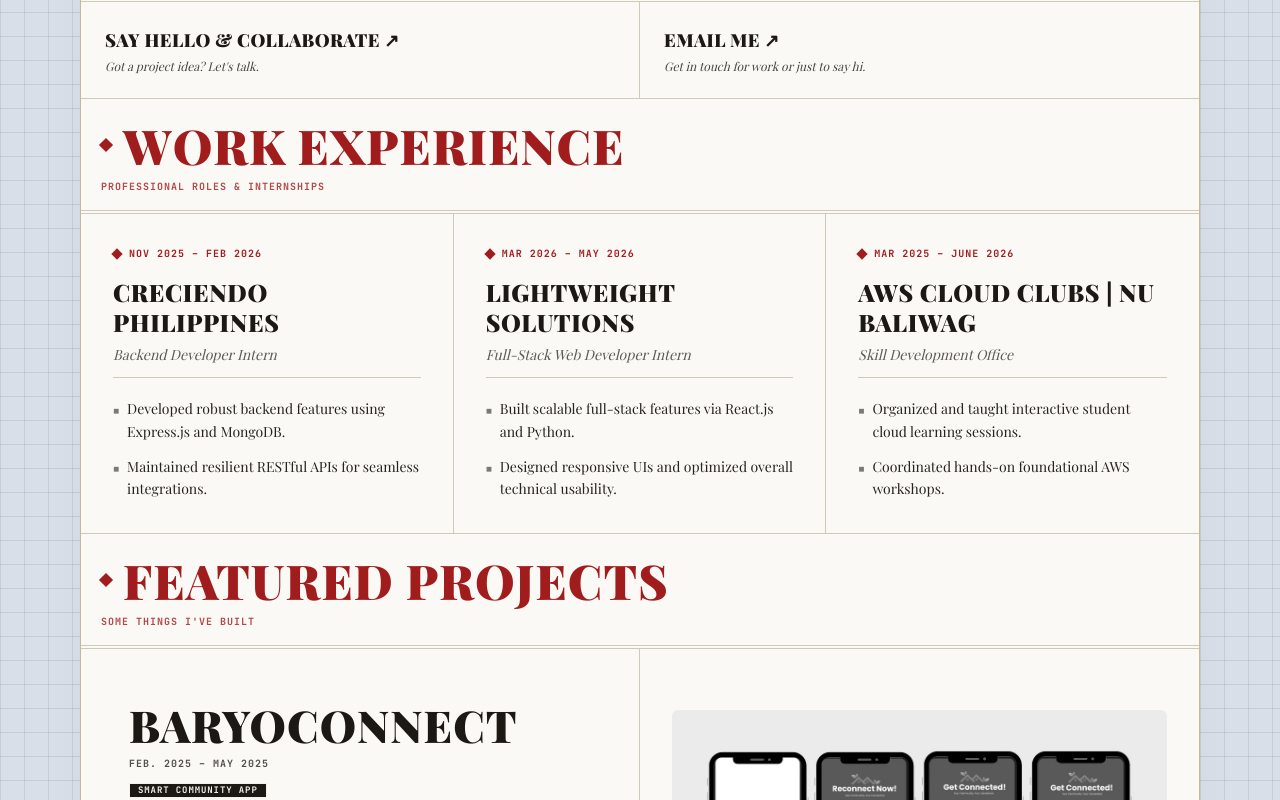
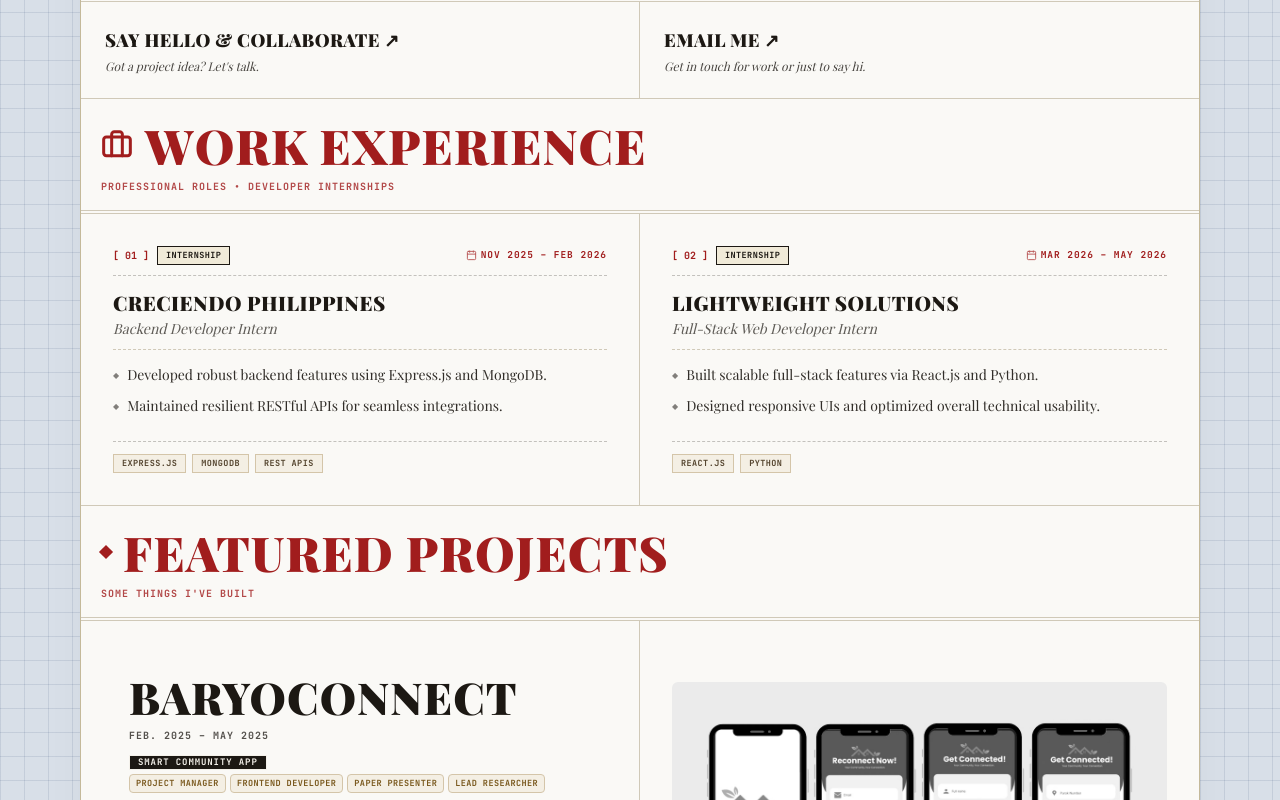
Before and after one commit to Hannahjamilla/hannahperalta-portfolio, a React (Vite) app: page / in a window 1280 px wide. Shown: the part 900-1700 px from the top of the page. Built offline with nearby package versions, Linux system fonts and the light colour scheme; a web font is replaced by a local one.

Commit message:
feat: elevate Education and Work Experience section design with editorial card layout, status badges, and tech chips

```diff
--- a/src/application.tsx
+++ b/src/application.tsx
@@ -1,5 +1,5 @@
 import { useEffect, useState, Suspense } from 'react'
-import { ArrowUpRight, ArrowUp } from 'lucide-react'
+import { ArrowUpRight, ArrowUp, Calendar, MapPin, GraduationCap, Briefcase } from 'lucide-react'
 import type { DetailData } from './types'
 import { ThemeCtx, t } from './context/theme-context'
 import { DetailModal, Lightbox } from './components/lazy-components'
@@ -262,60 +262,61 @@
           <section id="experience" className={`border-b ${border} reveal-on-scroll reveal-hidden`}>
             <div className={`px-5 py-4 border-b ${border} ${bgTeal}`}>
               <h2 className="text-xl sm:text-3xl md:text-4xl lg:text-5xl font-serif font-black uppercase tracking-wide flex items-center gap-2 sm:gap-3 leading-tight">
-                <span className="inline-block w-2 h-2 sm:w-2.5 sm:h-2.5 bg-current rotate-45 shrink-0" /> Work Experience
+                <Briefcase className="w-6 h-6 sm:w-8 sm:h-8 shrink-0" strokeWidth={2.25} /> Work Experience
               </h2>
-              <p className="text-[10px] font-mono font-black uppercase tracking-widest opacity-80 mt-1">Professional Roles & Internships</p>
+              <p className="text-[10px] font-mono font-black uppercase tracking-widest opacity-80 mt-1">Professional Roles • Developer Internships</p>
             </div>
 
-            {/* 1-col on mobile (timeline style), 3-col on desktop */}
-            <div className="grid grid-cols-1 md:grid-cols-3">
-              {XP_LOG.map((exp, i) => (
-                <div key={i} className={`border-b md:border-b-0 md:border-r last:border-b-0 last:md:border-r-0 ${border} ${t(dark, 'hover:bg-[#202020]', 'hover:bg-[#ebe5d5]')} transition-colors group reveal-on-scroll reveal-hidden`}>
+            <div className="grid grid-cols-1 sm:grid-cols-2">
+              {XP_LOG.map((exp: any, i: number) => (
+                <div key={i} className={`p-4 sm:p-6 md:p-8 border-b sm:border-b-0 border-r last:border-r-0 last:border-b-0 ${border} flex flex-col justify-between ${t(dark, 'hover:bg-[#202020]', 'hover:bg-[#ebe5d5]')} transition-colors group reveal-on-scroll reveal-hidden`}>
+                  <div>
+                    {/* Top Header Bar */}
+                    <div className="flex flex-wrap items-center justify-between gap-2 mb-3.5 pb-2.5 border-b border-dashed border-current/25">
+                      <div className="flex items-center gap-2">
+                        <span className={`text-[10px] font-mono font-black ${accentTeal}`}>[ 0{i + 1} ]</span>
+                        {exp.badge && (
+                          <span className={`px-2 py-0.5 text-[8.5px] font-mono font-bold uppercase tracking-wider border border-current ${t(dark, 'bg-zinc-800/80 text-zinc-200', 'bg-[#f0ead8] text-[#1c1813]')}`}>
+                            {exp.badge}
+                          </span>
+                        )}
+                      </div>
+                      <span className={`text-[9.5px] font-mono font-black uppercase tracking-widest ${accentTeal} flex items-center gap-1`}>
+                        <Calendar size={11} className="opacity-75 shrink-0" />
+                        {exp.period}
+                      </span>
+                    </div>
 
-                  {/* Mobile layout: horizontal timeline strip */}
-                  <div className="flex md:hidden">
-                    {/* Left accent bar with number */}
-                    <div className={`flex flex-col items-center py-5 px-3 gap-2 border-r ${border} ${t(dark, 'bg-[#1a1a1a]', 'bg-[#f0ead8]')} shrink-0`}>
-                      <span className={`text-[9px] font-mono font-black ${accentTeal} opacity-60`}>0{i + 1}</span>
-                      <div className={`w-px flex-1 ${t(dark, 'bg-white/10', 'bg-[#1c1813]/15')}`}></div>
-                      <span className={`w-1.5 h-1.5 bg-current ${accentTeal} rotate-45 shrink-0`}></span>
-                    </div>
-                    {/* Right content */}
-                    <div className="p-4 flex flex-col flex-1 min-w-0">
-                      <span className={`text-[9px] font-mono font-black uppercase tracking-widest mb-2 ${accentTeal}`}>{exp.period}</span>
-                      <h3 className="text-base font-serif font-black uppercase tracking-wide leading-tight mb-1 group-hover:underline underline-offset-4 decoration-2">{exp.place}</h3>
-                      <h4 className={`text-[11px] italic font-serif mb-3 pb-2.5 border-b border-dashed ${border} ${muted}`}>{exp.role}</h4>
-                      <div className="space-y-2 font-serif text-[12px] leading-relaxed opacity-90">
-                        {exp.desc.map((d, di) => (
+                    {/* Place & Role */}
+                    <h3 className="text-lg md:text-xl font-serif font-black uppercase tracking-wide mb-1 leading-tight group-hover:underline underline-offset-4 decoration-2 transition-colors">
+                      {exp.place}
+                    </h3>
+
+                    <h4 className={`text-xs sm:text-sm font-serif italic mb-3.5 pb-2.5 border-b border-dashed ${border} ${muted}`}>
+                      {exp.role}
+                    </h4>
+
+                    {/* Bullet Highlights */}
+                    <div className="space-y-2 font-serif text-xs sm:text-sm leading-relaxed opacity-90 mb-4">
+                      {exp.desc.map((d: string, di: number) => (
                         <p key={di} className="flex gap-2 items-start">
-                            <span className="text-[8px] opacity-50 mt-1 shrink-0">◆</span>
+                          <span className="text-[8px] opacity-60 mt-1 shrink-0">◆</span>
                           <span>{d}</span>
                         </p>
                       ))}
                     </div>
                   </div>
-                  </div>
 
-                  {/* Desktop layout: original stacked */}
-                  <div className="hidden md:flex flex-col p-8 h-full justify-between">
-                    <div>
-                      <div className="flex items-center gap-2 mb-4">
-                        <span className={`w-2 h-2 ${accentTeal} bg-current rotate-45 transition-transform group-hover:scale-125 group-hover:rotate-90 duration-300`} />
-                        <span className={`text-[10px] font-mono font-black uppercase tracking-widest ${accentTeal}`}>{exp.period}</span>
-                      </div>
-                      <h3 className="text-xl md:text-2xl font-serif font-black uppercase tracking-wide mb-2 leading-tight group-hover:underline underline-offset-4 decoration-2 transition-colors">{exp.place}</h3>
-                      <h4 className={`text-sm italic font-serif mb-5 pb-3 border-b ${border} ${muted}`}>{exp.role}</h4>
-                      <div className="space-y-3 font-serif text-sm leading-relaxed opacity-95 text-inherit">
-                        {exp.desc.map((d, di) => (
-                          <p key={di} className="flex gap-2 items-start">
-                            <span className="text-[10px] opacity-60 mt-1">■</span>
-                            <span>{d}</span>
-                          </p>
+                  {/* Tech Stack Chips */}
+                  {exp.tags && exp.tags.length > 0 && (
+                    <div className={`pt-3 mt-2 border-t border-dashed border-current/25 flex flex-wrap gap-1.5`}>
+                      {exp.tags.map((tg: string, tgi: number) => (
+                        <span key={tgi} className={`px-2 py-0.5 text-[8px] sm:text-[8.5px] font-mono font-bold uppercase tracking-wider border ${t(dark, 'bg-[#252525] text-zinc-300 border-zinc-700', 'bg-[#f4efe4] text-[#54442e] border-[#d4c5a9]')}`}>
+                          {tg}
+                        </span>
                       ))}
                     </div>
-                    </div>
-                  </div>
-
+                  )}
                 </div>
               ))}
             </div>
@@ -890,32 +891,83 @@
             <div id="education" className={`border-t ${border}`}>
               <div className={`px-5 py-4 border-b ${border} ${bgGold}`}>
                 <h2 className="text-xl sm:text-3xl md:text-4xl font-serif font-black uppercase tracking-wide flex items-center gap-2 sm:gap-3 leading-tight">
-                  <span className="inline-block w-2 h-2 sm:w-2.5 sm:h-2.5 bg-current rotate-45 shrink-0" /> Education
+                  <GraduationCap className="w-6 h-6 sm:w-8 sm:h-8 shrink-0" strokeWidth={2.25} /> Education
                 </h2>
-                <p className="text-[10px] font-mono font-black uppercase tracking-widest opacity-80 mt-1">Academic Background</p>
+                <p className="text-[10px] font-mono font-black uppercase tracking-widest opacity-80 mt-1">Academic Background • Credentials</p>
               </div>
 
-              <div className="grid grid-cols-1 md:grid-cols-2">
-                {EDUCATION.map((edu, i) => (
-                  <div key={i} className={`p-5 md:p-8 border-b md:border-b-0 border-r last:border-r-0 last:border-b-0 ${border} flex flex-col justify-between ${t(dark, 'hover:bg-[#202020]', 'hover:bg-[#ebe5d5]')} transition-colors group reveal-on-scroll reveal-hidden`}>
+              <div className="grid grid-cols-2">
+                {EDUCATION.map((edu: any, i: number) => (
+                  <div key={i} className={`p-3.5 sm:p-5 md:p-8 border-r last:border-r-0 ${border} flex flex-col justify-start ${t(dark, 'hover:bg-[#202020]', 'hover:bg-[#ebe5d5]')} transition-colors group reveal-on-scroll reveal-hidden`}>
                     <div>
-                      <div className="flex items-center justify-between gap-2 mb-3">
-                        <span className={`text-[10px] font-mono font-black uppercase tracking-widest ${accentGold}`}>{edu.period}</span>
-                        <span className={`px-2 py-0.5 text-[9px] font-mono font-bold border border-current opacity-70`}>{edu.badge}</span>
+                      {/* Top Header Bar */}
+                      <div className="flex flex-wrap items-center justify-between gap-1.5 sm:gap-2 mb-3 sm:mb-4 pb-2 sm:pb-3 border-b border-dashed border-current/25">
+                        <div className="flex items-center gap-1.5 sm:gap-2">
+                          <span className={`text-[8.5px] sm:text-[10px] font-mono font-black ${accentGold}`}>[ 0{i + 1} ]</span>
+                          <span className={`px-1.5 sm:px-2 py-0.5 text-[7px] sm:text-[8.5px] font-mono font-bold uppercase tracking-wider border border-current ${t(dark, 'bg-zinc-800/80 text-zinc-200', 'bg-[#f0ead8] text-[#1c1813]')}`}>
+                            {edu.badge}
+                          </span>
+                        </div>
+                        <span className={`text-[8px] sm:text-[10px] font-mono font-black uppercase tracking-widest ${accentGold} flex items-center gap-1`}>
+                          <Calendar size={10} className="opacity-75 shrink-0 hidden sm:inline" />
+                          {edu.period}
+                        </span>
                       </div>
 
-                      <h3 className="text-xl md:text-2xl font-serif font-black uppercase tracking-wide mb-1 leading-tight group-hover:underline underline-offset-4 decoration-2 transition-colors">{edu.school}</h3>
+                      {/* School & Location */}
+                      <h3 className="text-sm sm:text-lg md:text-2xl font-serif font-black uppercase tracking-wide mb-1 leading-tight group-hover:underline underline-offset-4 decoration-2 transition-colors">
+                        {edu.school}
+                      </h3>
 
-                      <p className={`text-xs font-serif italic mb-3 ${muted}`}>{edu.location}</p>
+                      <p className={`text-[10px] sm:text-xs font-serif italic mb-2.5 sm:mb-3.5 flex items-center gap-1 ${muted}`}>
+                        <MapPin size={11} className="opacity-70 shrink-0" />
+                        <span>{edu.location}</span>
+                      </p>
 
-                      <h4 className={`text-sm md:text-base font-serif font-bold ${edu.specialization ? 'pb-3 border-b ' + border : ''}`}>{edu.degree}</h4>
+                      {/* Degree Title */}
+                      <h4 className="text-xs sm:text-sm md:text-base font-serif font-bold mb-2.5 sm:mb-3 leading-snug">
+                        {edu.degree}
+                      </h4>
+
+                      {/* Status Chip */}
+                      {edu.status && (
+                        <div className="mb-3 sm:mb-4">
+                          <span className={`inline-flex items-center gap-1 sm:gap-1.5 px-2 py-0.5 sm:px-2.5 sm:py-1 text-[8px] sm:text-[9.5px] font-mono font-bold uppercase tracking-wider border ${t(dark, 'bg-amber-950/40 text-amber-300 border-amber-800/50', 'bg-amber-50 text-amber-900 border-amber-300/80')}`}>
+                            <span className="w-1.5 h-1.5 rounded-full bg-amber-500 animate-pulse shrink-0" />
+                            {edu.status}
+                          </span>
                         </div>
+                      )}
 
+                      {/* Specialization Box */}
                       {edu.specialization && (
-                      <p className="text-xs md:text-sm font-serif leading-relaxed mt-3 opacity-90">
-                        <span className="font-bold">Specialization:</span> {edu.specialization}
+                        <div className={`p-2.5 sm:p-3.5 mb-3 sm:mb-4 border-l-2 border-current ${t(dark, 'bg-white/[0.025]', 'bg-black/[0.025]')}`}>
+                          <span className={`text-[7.5px] sm:text-[8.5px] font-mono font-bold uppercase tracking-widest block mb-0.5 sm:mb-1 opacity-75 ${accentGold}`}>
+                            ✦ {i === 0 ? 'Specialization & Focus' : 'Academic Track & Focus'}
+                          </span>
+                          <p className="font-serif text-[10.5px] sm:text-xs md:text-sm leading-snug sm:leading-relaxed font-medium">
+                            {edu.specialization}
                           </p>
+                        </div>
                       )}
+
+                      {/* Highlights */}
+                      {edu.highlights && edu.highlights.length > 0 && (
+                        <div>
+                          <div className="text-[8px] sm:text-[9px] font-mono font-black uppercase tracking-widest opacity-75 mb-1.5 sm:mb-2 flex items-center gap-1">
+                            <span className="w-1 h-1 bg-current rotate-45" /> Key Highlights & Focus
+                          </div>
+                          <ul className="space-y-1.5 sm:space-y-2 font-serif text-[10.5px] sm:text-xs md:text-[13px] leading-snug sm:leading-relaxed opacity-90">
+                            {edu.highlights.map((h: string, hi: number) => (
+                              <li key={hi} className="flex items-start gap-1.5 sm:gap-2">
+                                <span className="text-[7px] sm:text-[8px] opacity-60 mt-0.5 sm:mt-1 shrink-0">◆</span>
+                                <span>{h}</span>
+                              </li>
+                            ))}
+                          </ul>
+                        </div>
+                      )}
+                    </div>
                   </div>
                 ))}
               </div>
--- a/src/data/constants.ts
+++ b/src/data/constants.ts
@@ -148,9 +148,28 @@
 ]
 
 export const XP_LOG = [
-  { place: 'Creciendo Philippines', role: 'Backend Developer Intern', period: 'Nov 2025 – Feb 2026', desc: ['Developed robust backend features using Express.js and MongoDB.', 'Maintained resilient RESTful APIs for seamless integrations.'] },
-  { place: 'Lightweight Solutions', role: 'Full-Stack Web Developer Intern', period: 'Mar 2026 – May 2026', desc: ['Built scalable full-stack features via React.js and Python.', 'Designed responsive UIs and optimized overall technical usability.'] },
-  { place: 'AWS Cloud Clubs | NU Baliwag', role: 'Skill Development Office', period: 'Mar 2025 – June 2026', desc: ['Organized and taught interactive student cloud learning sessions.', 'Coordinated hands-on foundational AWS workshops.'] },
+  {
+    place: 'Creciendo Philippines',
+    role: 'Backend Developer Intern',
+    period: 'Nov 2025 – Feb 2026',
+    badge: 'Internship',
+    desc: [
+      'Developed robust backend features using Express.js and MongoDB.',
+      'Maintained resilient RESTful APIs for seamless integrations.'
+    ],
+    tags: ['Express.js', 'MongoDB', 'REST APIs']
+  },
+  {
+    place: 'Lightweight Solutions',
+    role: 'Full-Stack Web Developer Intern',
+    period: 'Mar 2026 – May 2026',
+    badge: 'Internship',
+    desc: [
+      'Built scalable full-stack features via React.js and Python.',
+      'Designed responsive UIs and optimized overall technical usability.'
+    ],
+    tags: ['React.js', 'Python']
+  }
 ]
 
 export const EDUCATION = [
@@ -159,15 +178,26 @@
     location: 'Baliwag, Bulacan',
     degree: 'Bachelor of Science in Information Technology',
     specialization: 'Specialization in Web and Mobile Application Development',
-    period: 'July 2026',
-    badge: 'Higher Education'
+    period: '2022 – July 2026',
+    status: "Dean's Lister",
+    badge: 'Higher Education',
+    highlights: [
+      'Lead Researcher & Presenter at PSITE IRCITE 2025 conference.',
+      'Capstone Web Developer for DialiEase.'
+    ]
   },
   {
     school: 'St. Dominic Academy',
     location: 'Pulilan, Bulacan',
     degree: 'Accountancy, Business, and Management (ABM)',
-    period: 'May 2022',
-    badge: 'Senior High School'
+    specialization: 'Academic Track in Accountancy, Business, and Management',
+    period: '2020 – May 2022',
+    status: 'Graduated With Honors',
+    badge: 'Senior High School',
+    highlights: [
+      'Graduated With Honors & recipient of Loyalty Award.',
+      'Strong foundations in marketing and business.'
+    ]
   }
 ]
 
```
Lines whose indentation alone changed are shown as unchanged.
